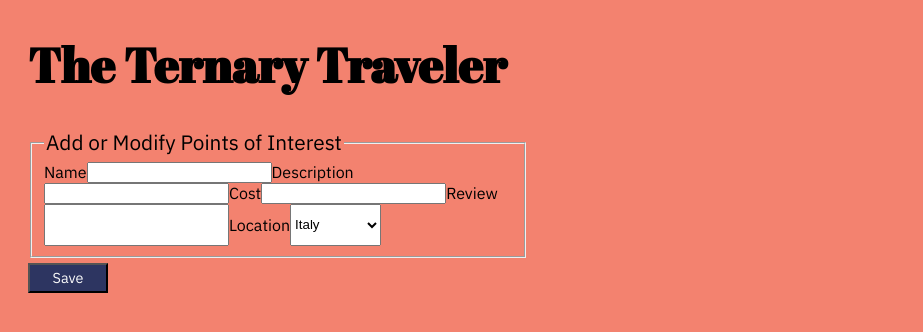
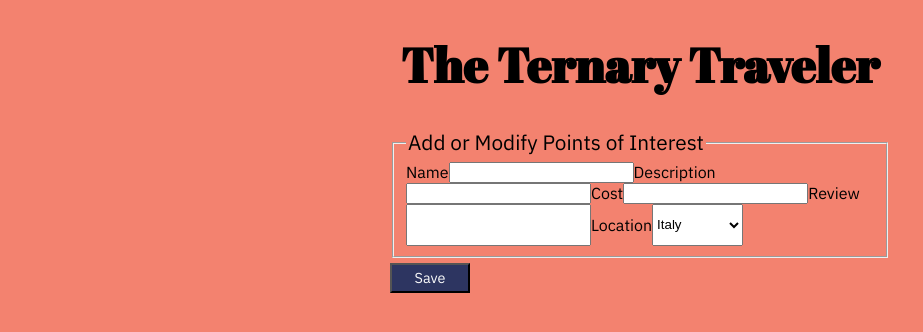
Before and after one commit to nss-day-cohort-34/the-ternary-traveler-haroonsiqbal, a website built with webpack: page src/index.html in a window 1280 px wide. Shown: the whole page, without its empty margins (0-923 px from the left). Built offline with nearby package versions, Linux system fonts and the light colour scheme; files whose address does not match are found by name.

Commit message:
more styling

```diff
--- a/src/styles/main.css
+++ b/src/styles/main.css
@@ -26,7 +26,7 @@ body {
 }
 
 #interestsContainer {
-    margin: 20px;
+    margin: 0 auto;
     font-family: 'IBM Plex Sans', sans-serif;
     max-width: 500px;
 
@@ -40,7 +40,7 @@ body {
 h1 {
     font-size: 3em;
     font-family: 'Abril Fatface', cursive;
-    margin-left: 20px;
+    text-align: center;
 }
 
 #legend {
```
Also changed, not shown: api/database.json (+8 -0 lines).
